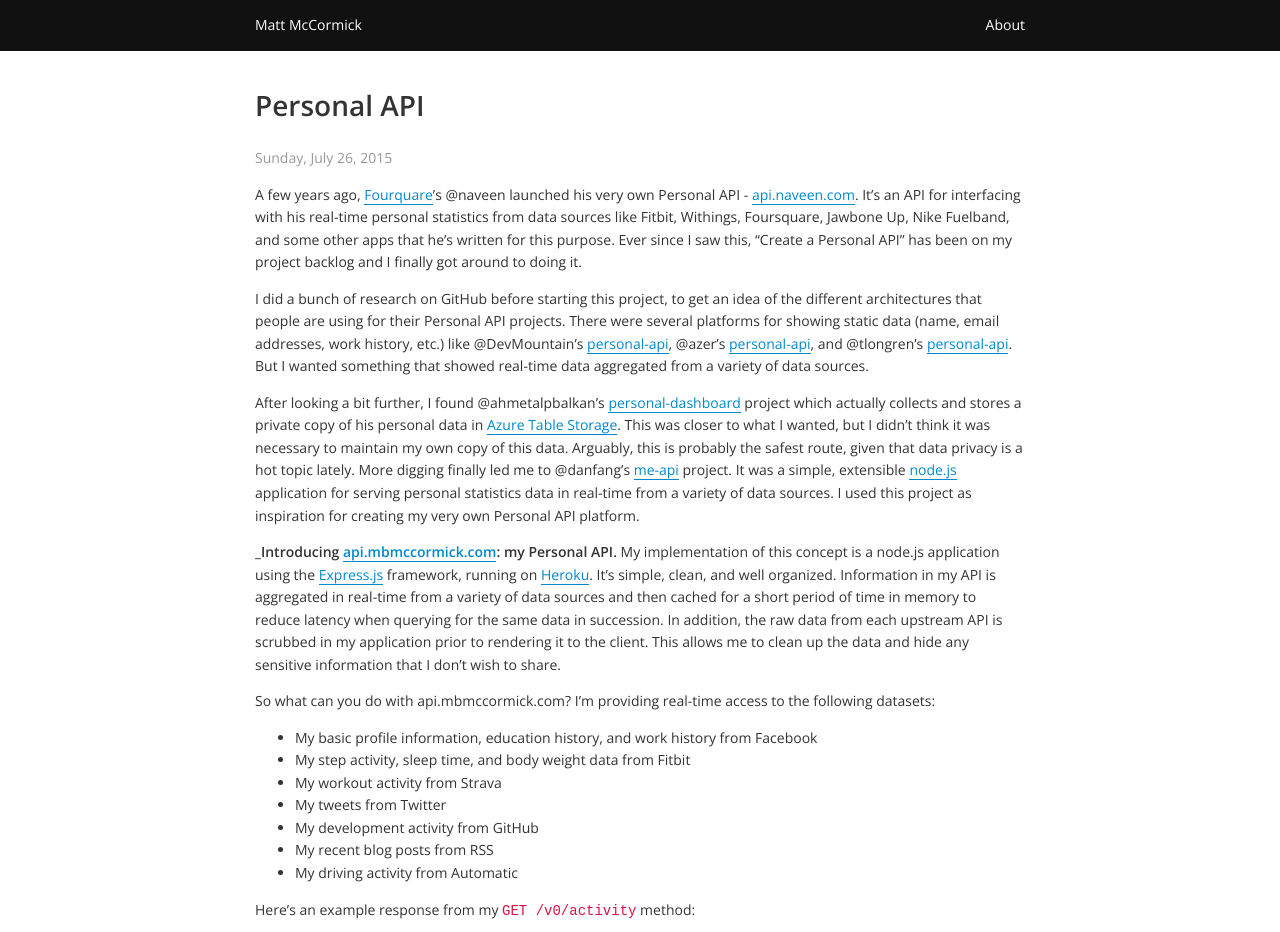
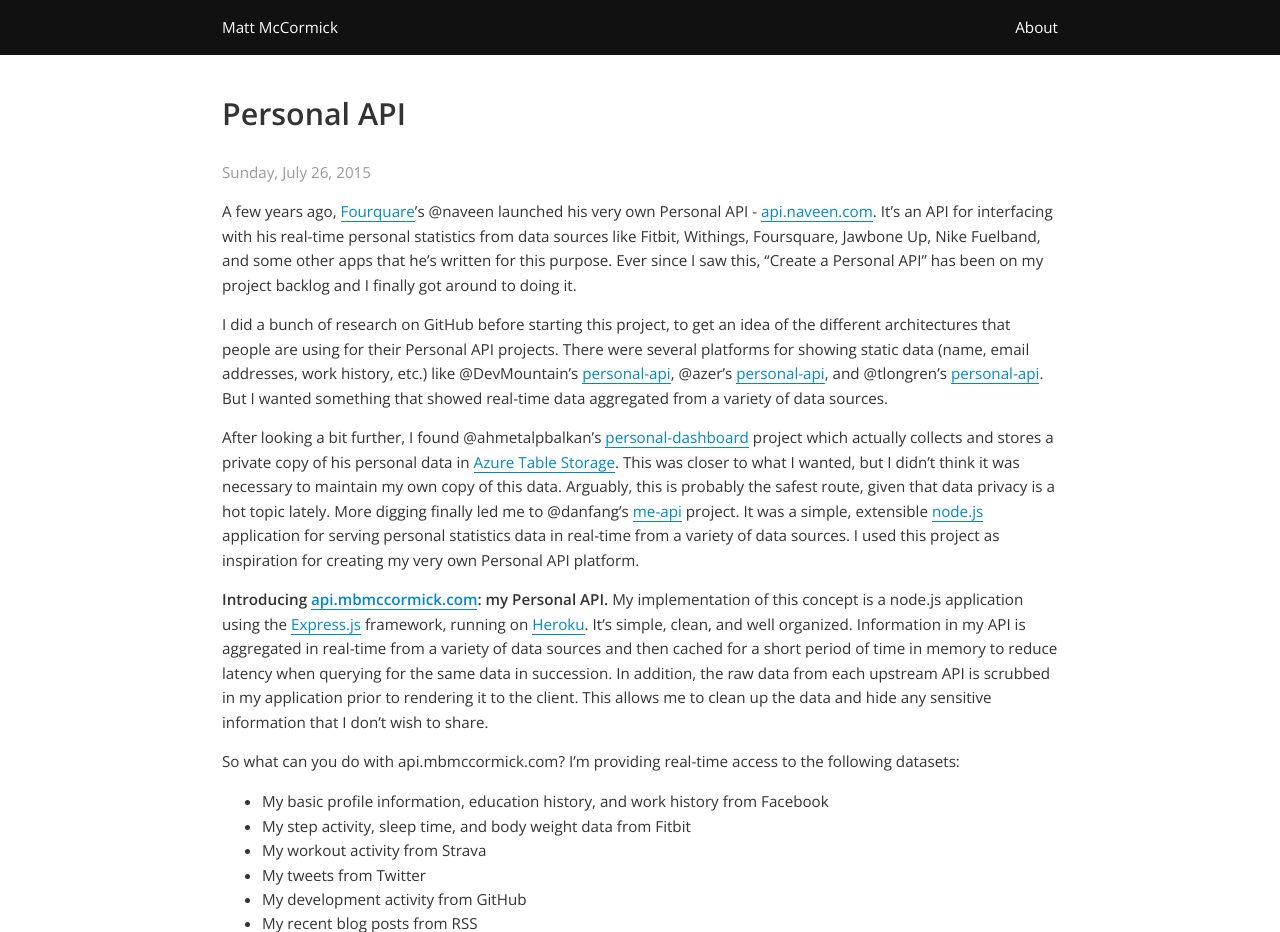
Before and after one commit to mbmccormick/mbmccormick.github.io, a Jekyll site: the page built from _posts/2015-07-26-personal-api.md, in a window 1280 px wide, cut to the strip 0-932 px from the top of the page. Built offline with Jekyll 4.4.1, drawn with Linux system fonts in a browser that asks for light colours; comment, search, counter and statistics services are not loaded.

Commit message:
Modifying font size and fixing bug in Personal API blog post.

```diff
--- a/_posts/2015-07-26-personal-api.md
+++ b/_posts/2015-07-26-personal-api.md
@@ -9,7 +9,7 @@
 
 After looking a bit further, I found @ahmetalpbalkan's [personal-dashboard](http://github.com/ahmetalpbalkan/personal-dashboard) project which actually collects and stores a private copy of his personal data in [Azure Table Storage](http://azure.microsoft.com/en-us/documentation/services/storage/). This was closer to what I wanted, but I didn't think it was necessary to maintain my own copy of this data. Arguably, this is probably the safest route, given that data privacy is a hot topic lately. More digging finally led me to @danfang's [me-api](http://github.com/danfang/me-api) project. It was a simple, extensible [node.js](http://nodejs.org/) application for serving personal statistics data in real-time from a variety of data sources. I used this project as inspiration for creating my very own Personal API platform.
 
-**_Introducing [api.mbmccormick.com](http://api.mbmccormick.com): my Personal API.** My implementation of this concept is a node.js application using the [Express.js](http://expressjs.com/) framework, running on [Heroku](http://heroku.com). It's simple, clean, and well organized. Information in my API is aggregated in real-time from a variety of data sources and then cached for a short period of time in memory to reduce latency when querying for the same data in succession. In addition, the raw data from each upstream API is scrubbed in my application prior to rendering it to the client. This allows me to clean up the data and hide any sensitive information that I don't wish to share.
+**Introducing [api.mbmccormick.com](http://api.mbmccormick.com): my Personal API.** My implementation of this concept is a node.js application using the [Express.js](http://expressjs.com/) framework, running on [Heroku](http://heroku.com). It's simple, clean, and well organized. Information in my API is aggregated in real-time from a variety of data sources and then cached for a short period of time in memory to reduce latency when querying for the same data in succession. In addition, the raw data from each upstream API is scrubbed in my application prior to rendering it to the client. This allows me to clean up the data and hide any sensitive information that I don't wish to share.
 
 So what can you do with api.mbmccormick.com? I'm providing real-time access to the following datasets:
 
--- a/css/print.css
+++ b/css/print.css
@@ -4,7 +4,7 @@
 }
 
 body {
-    font-size: 14px;
+    font-size: 95%;
     line-height: 1.61;
     font-weight: 400;
 }
--- a/css/style.css
+++ b/css/style.css
@@ -221,7 +221,7 @@
 }
 
 body {
-    font-size: 14px;
+    font-size: 95%;
     line-height: 1.61;
     font-weight: 400;
 }
```
